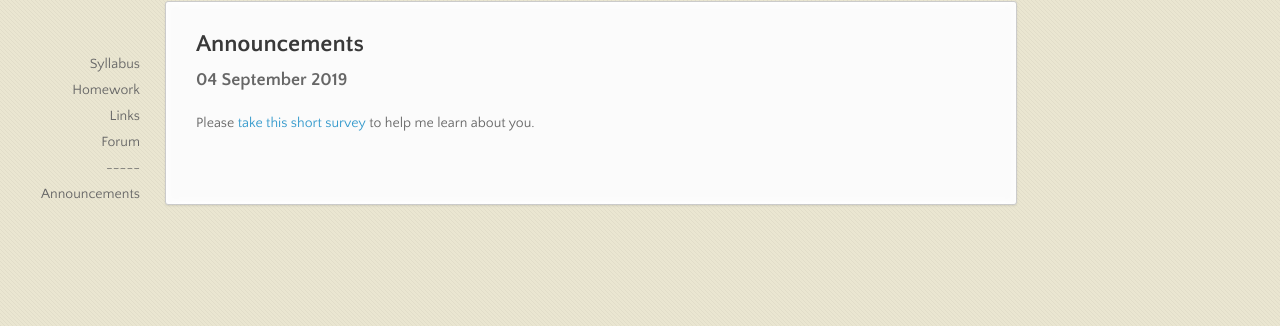
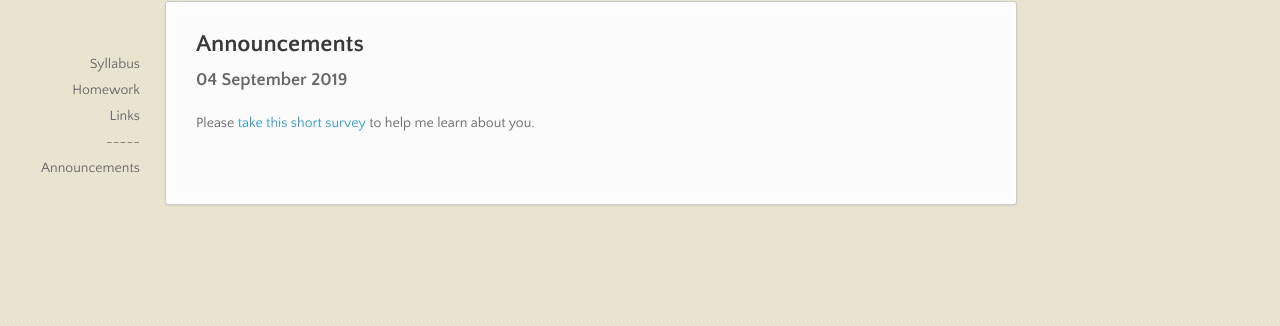
Before and after one commit to stutlerk/ihs-website, a Jekyll site: the page built from test.html, in a window 1280 px wide. Shown: the part 189-515 px from the top of the page. Built offline with Jekyll 4.4.1, drawn with Linux system fonts in a browser that asks for light colours; nearby versions of some CDN libraries.

Commit message:
Update course.html

```diff
--- a/_layouts/course.html
+++ b/_layouts/course.html
@@ -6,7 +6,7 @@ layout: default
             <li><a href="{{ site.baseurl }}/{{ page.course }}/syllabus.html">Syllabus</a></li>
             <li><a href="{{ site.baseurl }}/{{ page.course }}/homework.html">Homework</a></li>
             <li><a href="{{ site.baseurl }}/{{ page.course }}/links.html">Links</a></li>
-            <li><a href="{{ page.forum }}">Forum</a></li>
+            <!-- <li><a href="{{ page.forum }}">Forum</a></li> -->
             <li>-----</li>
         </ul>
     </nav>
```
